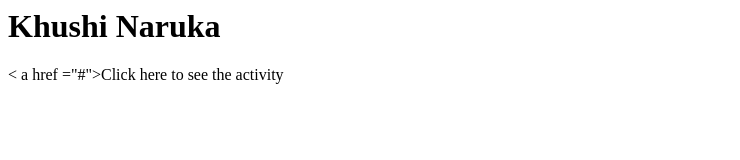
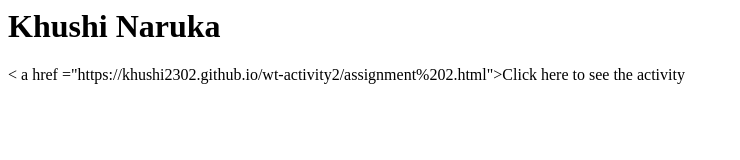
Before and after one commit to khushi2302/wt-activity2, a plain HTML site: page index.html in a window 1280 px wide. Shown: the whole page, without its empty margins (0-740 px from the left). Drawn offline with Linux system fonts and the light colour scheme.

Commit message:
Update index.html

```diff
--- a/index.html
+++ b/index.html
@@ -4,6 +4,6 @@
     </head>
   <body>
     <h1> Khushi Naruka</h1>
-    < a href ="#">Click here to see the activity</a>
+    < a href ="https://khushi2302.github.io/wt-activity2/assignment%202.html">Click here to see the activity</a>
   </body>
 </html>
```
